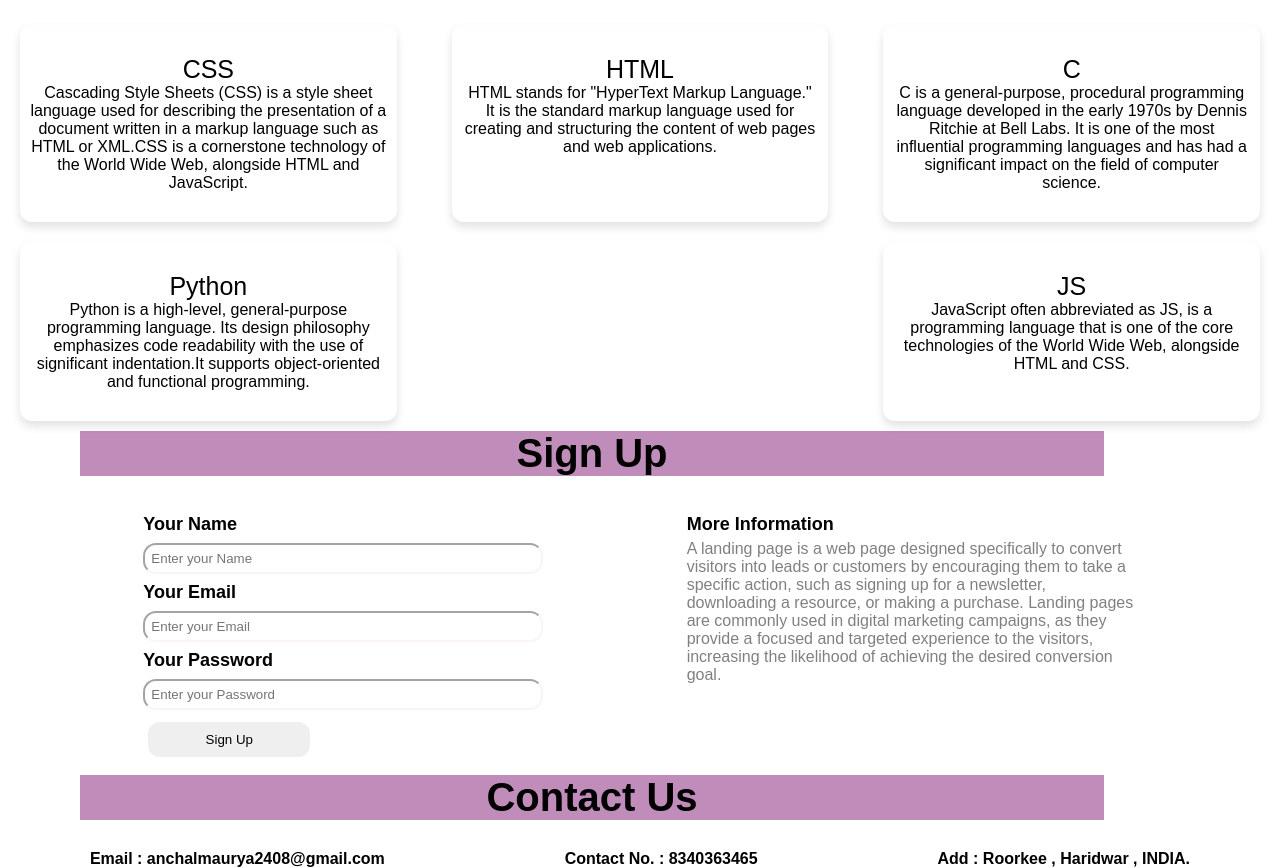
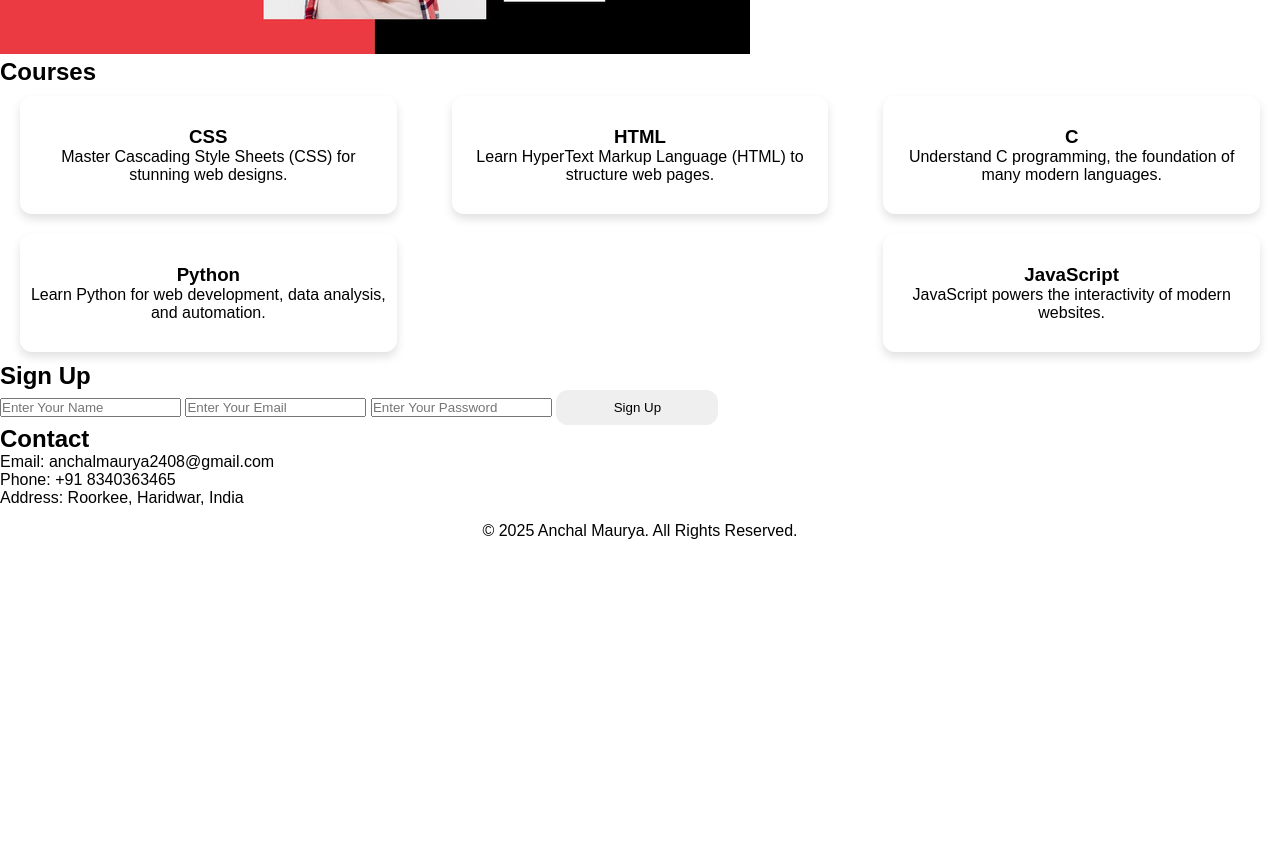
Before and after one commit to AnchalMaurya/Prodigy_Task1_Responsive_Page, a plain HTML site: page index.html in a window 1280 px wide. Shown: the part 420-1288 px from the top of the page. After the commit the page ends 975 px from the top, so only its background shows below. Drawn offline with Linux system fonts and the light colour scheme.

Commit message:
Update index.html

```diff
--- a/index.html
+++ b/index.html
@@ -5,171 +5,112 @@
   <meta http-equiv="X-UA-Compatible" content="IE=edge" />
   <meta name="viewport" content="width=device-width, initial-scale=1.0" />
   <link rel="stylesheet" href="style.css" />
-    <title>Responsive Landing Page</title>
+  <title>Professional Landing Page</title>
 </head>
+<body>
 
-  <body>
+  <!-- Navbar -->
   <nav>
-      <div class="heading">Responsive Landing Page</div>
-      <span class="sideMenuButton" onclick="openNavbar()"> ☰ </span>
-
+    <div class="heading">Anchal Maurya</div>
+    <span class="sideMenuButton" onclick="openNavbar()">☰</span>
     <div class="navbar">
       <ul>
         <li><a href="#Home">Home</a></li>
-          <li><a href="#Projects">Courses</a></li>
+        <li><a href="#Courses">Courses</a></li>
         <li><a href="#Sign_Up">Sign Up</a></li>
         <li><a href="#Contact">Contact</a></li>
       </ul>
     </div>
   </nav>
 
-    <!-- Side navigation bar for responsiveness -->
+  <!-- Side Navigation -->
   <div class="sideNavigationBar" id="sideNavigationBar">
-      <a href="#" class="closeButton" onclick="closeNavbar()"> </a>
-      <a href="#">Home</a>
-      <a href="#">Courses</a>
-      <a href="#">Sign Up</a>
+    <a href="javascript:void(0)" class="closeButton" onclick="closeNavbar()">✖</a>
+    <a href="#Home">Home</a>
+    <a href="#Courses">Courses</a>
+    <a href="#Sign_Up">Sign Up</a>
+    <a href="#Contact">Contact</a>
   </div>
 
-    <!-- The Actual content -->
-    <div class="line" id="Home">
-      <div class="side1">
-        <h1>Responsive Landing Page</h1>
-        <br>
-        <h2>By Anchal Maurya</h2>
-        <button>
-          <a href="#"> Learn More ! </a>
-        </button>
+  <!-- Floating Background Shapes -->
+  <div class="floating-shape shape1"></div>
+  <div class="floating-shape shape2"></div>
+  <div class="floating-shape shape3"></div>
+  <div class="floating-shape shape4"></div>
+
+  <!-- Hero Section -->
+  <section class="hero fade-in" id="Home">
+    <div class="hero-content">
+      <div class="text-side">
+        <h1>Professional Landing Page</h1>
+        <p>Learn, Grow & Master Skills with Anchal Maurya</p>
+        <a href="#Courses" class="cta-button">Explore Courses</a>
       </div>
-      <div class="side2">
-        <!-- Side Image  -->
-        <img
-          src="/image.jpg"
-          width="500"
-        />
+      <div class="image-side">
+        <img src="image.jpg" alt="Hero Image" />
       </div>
     </div>
+  </section>
 
-      <!-- Courses Content  -->
-
-    <section class="about" id="Projects">
+  <!-- Courses Section -->
+  <section class="about fade-in" id="Courses">
     <div class="content">
-        <div class="title">
-          <span>Courses</span>
-        </div>
+      <h2 class="section-title">Courses</h2>
       <div class="boxes">
         <div class="box">
-            <div class="topic">
-              <a href="" target="_blank"> CSS </a>
-            </div>
-            <p>
-                Cascading Style Sheets (CSS) is a style sheet language used for describing the presentation of a document written in a markup language such as HTML or XML.CSS is a cornerstone technology of the World Wide Web, alongside HTML and JavaScript.
-            </p>
+          <h3>CSS</h3>
+          <p>Master Cascading Style Sheets (CSS) for stunning web designs.</p>
         </div>
         <div class="box">
-            <div class="topic">
-              <a href="" target="_blank"> HTML </a>
-            </div>
-            <p>
-              HTML stands for "HyperText Markup Language." It is the standard
-              markup language used for creating and structuring the content of
-              web pages and web applications.
-            </p>
-          </div>
-
-          <div class="box">
-            <div class="topic">
-              <a href="" target="_blank"> C </a>
-            </div>
-            <p>
-              C is a general-purpose, procedural programming language developed
-              in the early 1970s by Dennis Ritchie at Bell Labs. It is one of
-              the most influential programming languages and has had a
-              significant impact on the field of computer science.
-            </p>
+          <h3>HTML</h3>
+          <p>Learn HyperText Markup Language (HTML) to structure web pages.</p>
         </div>
         <div class="box">
-            <div class="topic">
-              <a href="" target="_blank"> Python </a>
-            </div>
-            <p>
-                Python is a high-level, general-purpose programming language. Its design philosophy emphasizes code readability with the use of significant indentation.It supports object-oriented and functional programming.
-            </p>
+          <h3>C</h3>
+          <p>Understand C programming, the foundation of many modern languages.</p>
         </div>
         <div class="box">
-            <div class="topic">
-              <a href="" target="_blank"> JS </a>
+          <h3>Python</h3>
+          <p>Learn Python for web development, data analysis, and automation.</p>
         </div>
-            <p>
-                JavaScript often abbreviated as JS, is a programming language that is one of the core technologies of the World Wide Web, alongside HTML and CSS.
-            </p>
+        <div class="box">
+          <h3>JavaScript</h3>
+          <p>JavaScript powers the interactivity of modern websites.</p>
         </div>
       </div>
     </div>
   </section>
 
-      <!-- The Sign Up Section  -->
+  <!-- Sign Up Section -->
+  <section class="Sign_Up fade-in" id="Sign_Up">
+    <div class="content">
+      <h2 class="section-title">Sign Up</h2>
+      <form class="signup-form" id="signupForm">
+        <input type="text" id="name" placeholder="Enter Your Name" required />
+        <input type="email" id="email" placeholder="Enter Your Email" required />
+        <input type="password" id="password" placeholder="Enter Your Password" required />
+        <button type="submit">Sign Up</button>
+      </form>
+    </div>
+  </section>
 
-    <section class="Sign_Up" id="Sign_Up">
+  <!-- Contact Section -->
+  <section class="Contact fade-in" id="Contact">
     <div class="content">
-        <div class="title"><span>Sign Up</span></div>
-        <div class="contactMenu">
-          <div class="input1">
-            <div class="label1">Your Name</div>
-            <div class="input2">
-              <input type="text" placeholder="Enter your Name" />
-            </div>
-            <div class="label1">
-              <label>Your Email</label>
-            </div>
-            <div class="input2">
-              <input type="text" placeholder="Enter your Email" />
-            </div>
-            <div class="label1">
-              <label>Your Password</label>
-            </div>
-            <div class="input2">
-              <input type="text" placeholder="Enter your Password" />
-            </div>
-            <div class="button">
-              <button>Sign Up</button>
-            </div>
-            <br>
-          </div>
-          <div class="input3">
-            <div class="rightside1">
-              </div>
-              <div class="title1">
-                <span>More Information</span>
-              </div>
-              <div class="content1">
-                A landing page is a web page designed specifically to convert
-                visitors into leads or customers by encouraging them to take a
-                specific action, such as signing up for a newsletter,
-                downloading a resource, or making a purchase. Landing pages are
-                commonly used in digital marketing campaigns, as they provide a
-                focused and targeted experience to the visitors, increasing the
-                likelihood of achieving the desired conversion goal.
-              </div>
-            </div>
-          </div>
+      <h2 class="section-title">Contact</h2>
+      <div class="contact-info">
+        <p>Email: <a href="mailto:anchalmaurya2408@gmail.com">anchalmaurya2408@gmail.com</a></p>
+        <p>Phone: <a href="tel:+918340363465">+91 8340363465</a></p>
+        <p>Address: Roorkee, Haridwar, India</p>
       </div>
     </div>
   </section>
-       <!--Contact Us Section-->
-       <section class="Contact" id="Contact">
-        <div class="content">
-          <div class="title"><span>Contact Us</span></div>
-          <div class="contactMenu">
-          <h4>Email : anchalmaurya2408@gmail.com</h4>
-          <br>
-          <h4>Contact No. : 8340363465</h4>
-          <br>
-          <h4>Add : Roorkee , Haridwar , INDIA.</h4>
-          </div>
-          </div>
-        </div>
-      </section>
+
+  <!-- Footer -->
+  <footer>
+    <p>© 2025 Anchal Maurya. All Rights Reserved.</p>
+  </footer>
+
   <script src="script.js"></script>
 </body>
 </html>
```
Lines whose indentation alone changed are shown as unchanged.
